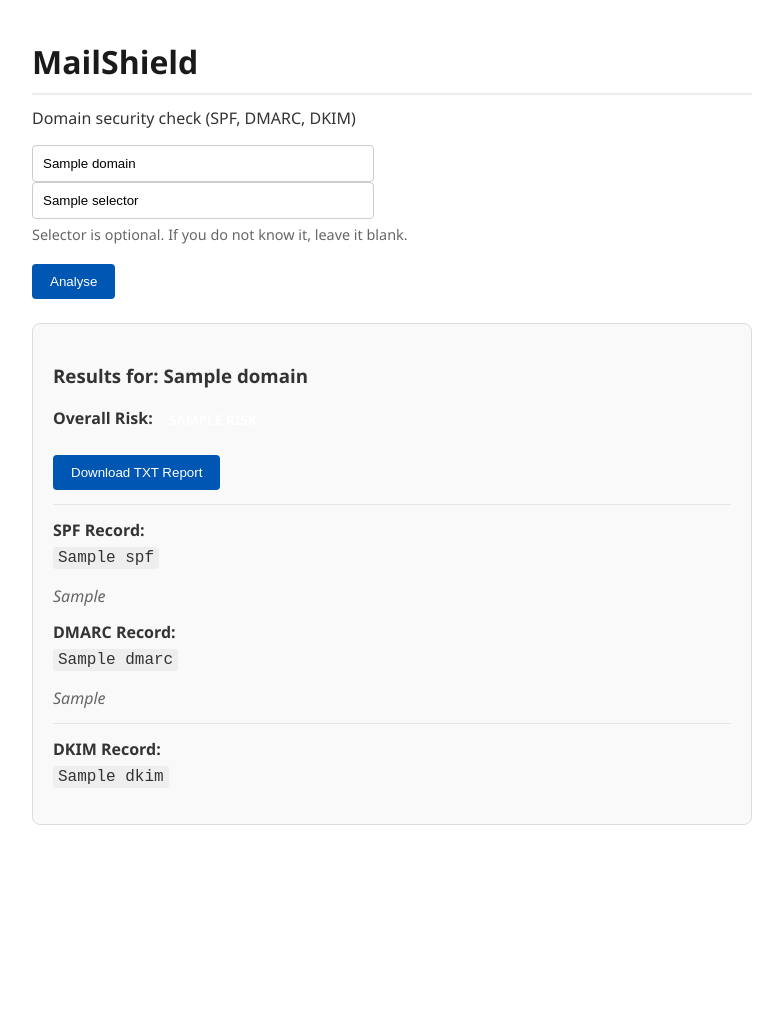
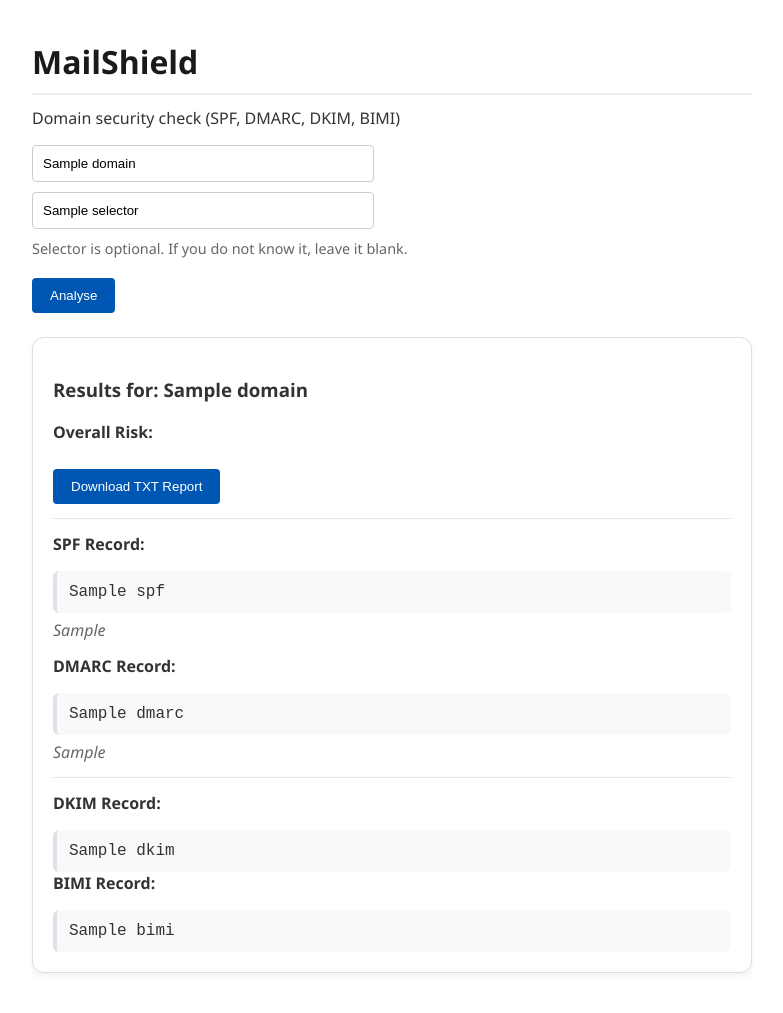
Before and after one commit to flpnoir/mailshield, a Flask app: template app/templates/index.html in a window 1280 px wide. Shown: the whole page, without its empty margins (248-1031 px from the left). Before the commit the page ends 825 px from the top, so only its background shows below. Run offline with Flask 3, Linux system fonts and the light colour scheme; the template is opened without the code that fills it: most values are stand-ins (such as "Sample title", 1, 10 or a date in 2020).

Commit message:
Add BIMI support, refine risk engine logic, and complete TXT report generation.

```diff
--- a/app/main.py
+++ b/app/main.py
@@ -10,6 +10,7 @@
     dmarc_policy_label,
     get_dkim_record,
     dkim_status_label,
+    get_bimi_record,
     risk_label,
 )
 
@@ -46,6 +47,7 @@
             else:
                 spf = get_spf_record(domain)
                 dmarc = get_dmarc_record(domain)
+                bimi = get_bimi_record(domain)
 
                 dkim = ""
                 if selector:
@@ -60,6 +62,7 @@
                     "dmarc_policy": dmarc_policy_label(dmarc),
                     "dkim": dkim if dkim else "Not found",
                     "dkim_status": dkim_status_label(dkim, selector),
+                    "bimi": bimi if bimi else "Not found",
                     "risk": risk_label(spf, dmarc, dkim, selector),
                 }
 
@@ -73,6 +76,7 @@
     spf = (request.form.get("spf") or "Not found").strip()
     dmarc = (request.form.get("dmarc") or "Not found").strip()
     dkim = (request.form.get("dkim") or "Not found").strip()
+    bimi = (request.form.get("bimi") or "Not found").strip()
     risk = (request.form.get("risk") or "Unknown").strip()
 
     safe_domain = re.sub(r"[^a-zA-Z0-9.-]+", "_", domain)[:80] or "domain"
@@ -107,6 +111,10 @@
         "------------------------------------------------------------\n"
         f"{dmarc}\n"
         "------------------------------------------------------------\n"
+        "BIMI\n"
+        "------------------------------------------------------------\n"
+        f"{bimi}\n"
+        "------------------------------------------------------------\n"
         "DKIM\n"
         "------------------------------------------------------------\n"
         f"{dkim}\n"
--- a/app/templates/index.html
+++ b/app/templates/index.html
@@ -12,12 +12,14 @@
       padding: 0 16px;
       color: #333;
     }
+
     h1 {
       color: #1a1a1a;
       border-bottom: 2px solid #eee;
       padding-bottom: 10px;
       margin-bottom: 12px;
     }
+
     p { margin-top: 0; }
 
     input {
@@ -26,12 +28,13 @@
       border: 1px solid #ccc;
       border-radius: 4px;
       display: block;
+      margin-bottom: 10px;
     }
 
     .hint {
       color: #666;
       font-size: 0.9em;
-      margin-top: 6px;
+      margin-top: 0;
       margin-bottom: 14px;
     }
 
@@ -44,15 +47,18 @@
       cursor: pointer;
       margin-top: 6px;
     }
+
     button:hover { background-color: #004494; }
 
     .box {
-      background: #f9f9f9;
+      background: #ffffff;
       padding: 20px;
       border: 1px solid #ddd;
-      border-radius: 8px;
+      border-radius: 12px;
       margin-top: 24px;
+      box-shadow: 0 4px 6px rgba(0,0,0,0.05);
     }
+
     .err {
       color: #b00020;
       background: #fdeaea;
@@ -60,13 +66,15 @@
       border-radius: 4px;
       margin-top: 12px;
     }
-    code {
-      background: #eee;
-      padding: 2px 5px;
-      border-radius: 3px;
+
+    code.dns-record {
+      display: block;
+      background: #f8f9fa;
+      padding: 12px;
+      border-radius: 6px;
+      border-left: 4px solid #dee2e6;
+      word-break: break-all;
       font-family: "Courier New", monospace;
-      word-break: break-all;
-      display: inline-block;
       margin-top: 6px;
     }
 
@@ -88,17 +96,23 @@
       font-size: 0.85em;
       vertical-align: middle;
     }
+
     .risk-Low { background-color: #2e7d32; }
     .risk-Medium { background-color: #f9a825; }
     .risk-High { background-color: #c62828; }
     .risk-Unknown { background-color: #616161; }
 
-    hr { border: none; border-top: 1px solid #e5e5e5; margin: 14px 0; }
+    hr {
+      border: none;
+      border-top: 1px solid #e5e5e5;
+      margin: 14px 0;
+    }
   </style>
 </head>
+
 <body>
   <h1>MailShield</h1>
-  <p>Domain security check (SPF, DMARC, DKIM)</p>
+  <p>Domain security check (SPF, DMARC, DKIM, BIMI)</p>
 
   <form method="POST">
     <input
@@ -112,9 +126,10 @@
     <input
       type="text"
       name="selector"
-      placeholder="DKIM selector (optional, e.g. s1, selector1)"
+      placeholder="DKIM selector (optional, e.g. 20230601)"
       value="{{ results.get('selector', '') if results else '' }}"
     >
+
     <div class="hint">Selector is optional. If you do not know it, leave it blank.</div>
 
     <button type="submit">Analyse</button>
@@ -139,20 +154,19 @@
         <input type="hidden" name="spf" value="{{ results.get('spf', 'Not found') }}">
         <input type="hidden" name="dmarc" value="{{ results.get('dmarc', 'Not found') }}">
         <input type="hidden" name="dkim" value="{{ results.get('dkim', 'Not found') }}">
+        <input type="hidden" name="bimi" value="{{ results.get('bimi', 'Not found') }}">
         <input type="hidden" name="risk" value="{{ results.get('risk', 'Unknown') }}">
         <button type="submit">Download TXT Report</button>
       </form>
 
       <hr>
 
-      <p><strong>SPF Record:</strong><br>
-        <code>{{ results.get('spf', 'Not found') }}</code>
-      </p>
+      <p><strong>SPF Record:</strong></p>
+      <code class="dns-record">{{ results.get('spf', 'Not found') }}</code>
       <span class="policy-label">{{ results.get('spf_policy', '') }}</span>
 
-      <p><strong>DMARC Record:</strong><br>
-        <code>{{ results.get('dmarc', 'Not found') }}</code>
-      </p>
+      <p><strong>DMARC Record:</strong></p>
+      <code class="dns-record">{{ results.get('dmarc', 'Not found') }}</code>
       <span class="policy-label">{{ results.get('dmarc_policy', '') }}</span>
 
       <hr>
@@ -161,13 +175,15 @@
         <p><strong>Selector used:</strong> {{ results.get('selector') }}</p>
       {% endif %}
 
-      <p><strong>DKIM Record:</strong><br>
-        <code>{{ results.get('dkim', 'Not found') }}</code>
-      </p>
+      <p><strong>DKIM Record:</strong></p>
+      <code class="dns-record">{{ results.get('dkim', 'Not found') }}</code>
 
       {% if results.get('dkim_status') %}
         <span class="policy-label">{{ results.get('dkim_status') }}</span>
       {% endif %}
+
+      <p><strong>BIMI Record:</strong></p>
+      <code class="dns-record">{{ results.get('bimi', 'Not found') }}</code>
     </div>
   {% endif %}
 </body>
```
Also changed, not shown: app/dns_lookup.py (+11 -0 lines), docs/dev_log.md (+20 -0 lines), README.md.
